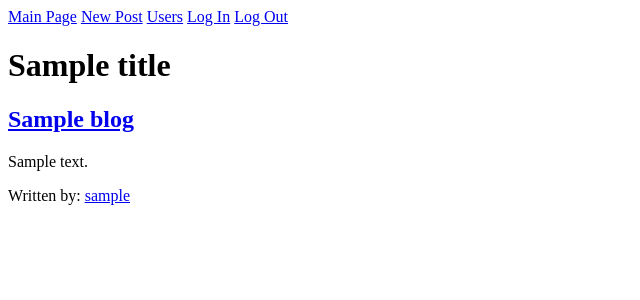
After one commit to SirBeanie/blogz, a Flask app: template templates/one-blog.html in a window 1280 px wide. The commit adds this page. Shown: the top 300 px of the page, without its empty margins (0-640 px from the left). Run offline with Flask 2, Linux system fonts and the light colour scheme; the visitor is signed in with stand-in values (Sample User, id 1); tables that the repository leaves empty hold one stand-in row (values such as "Sample post"); the template is opened without the code that fills it: most values are stand-ins (such as "Sample title", 1, 10 or a date in 2020); data that the repository does not hold is empty.

Commit message:
changes to templates needs work

```diff
--- a/main.py
+++ b/main.py
@@ -31,10 +31,11 @@ class User(db.Model):
 		self.username = username
 		self.password = password
 
-
-@app.route("/")
-def start():
-	return render_template("index.html")
+@app.before_request
+def require_login():
+	whitelist = ['login','blog','signup','index', 'static']
+	if request.endpoint not in whitelist and 'user' not in session:
+		return redirect("/login")
 
 @app.route("/blog")
 def blog():
@@ -43,6 +44,15 @@ def blog():
 		blog = Blog.query.filter_by(id=blog_id).first()
 
 		return render_template("new-blog.html", blog = blog)
+
+
+	elif request.args.get('user'):
+		user_id = request.args.get('user')
+		posts = Blog.query.filter_by(user_id=user_id).all()
+
+		sort(post)
+		return render_template("blog.html", posts-posts, title="Posts by " + posts[0].user.username)
+
 
 	else:
 		posts = Blog.query.all()
@@ -74,13 +84,92 @@ def newpost():
 
 	return render_template("newpost.html")
 
+@app.route("/signup", methods=['GET','POST'])
+def signup():
+	if request.method == 'POST':
+		errors = 0
+		if not request.form['username']:
+			flash("Please enter a username.")
+			errors += 1
+		if not request.form['password']:
+			flash("Please enter a password.")
+			errors += 1
+		if not request.form['verify']:
+			flash("Please verify password.")
+			errors += 1
+		if request.form['password'] != request.form['verify']:
+			flash("Passwords do not match.")
+			errors += 1
+		if request.form['username'] and User.query.filter_by(username=request.form['username']).first():
+			flash("Username already exists.")
+			errors += 1
+
+		if errors > 0:
+			return render_template("signup.html", title="Sign Up")
+		else:
+			username = request.form['username']
+			password = request.form['password']
+			verify = request.form['verify']
+
+			user = User(username, password)
+			db.session.add(user)
+			db.session.commit()
+
+			session['user'] = username
+			flash("Logged in as " + username)
+			return redirect("/newpost")
+
+	return render_template("signup.html", title="Sign Up")
+
+
+@app.route("/login", methods=['GET','POST'])
+def login():
+	if request.method == 'POST':
+		errors = 0 # set error count to zero for each new POST request
+		if not request.form['username']:
+			flash("Please enter a username.")
+			errors += 1
+		if not request.form['password']:
+			flash("Please enter a password.")
+			errors += 1
+		if request.form['username'] and not User.query.filter_by(username=request.form['username']).first():
+			flash("Invalid username.")
+			errors += 1
+
+		if errors > 0:
+			return render_template("login.html", title="Log In")
+		else:
+			username = request.form['username']
+			password = request.form['password']
+
+			user = User.query.filter_by(username=username).first()
+			if password != user.password:
+				flash("Incorrect password.")
+				return render_template("login.html", title="Log In")
+
+			session['user'] = username
+			flash("Logged in as " + username)
+			return redirect("/newpost")
+
+	return render_template("login.html", title="Log In")
+
+
+
 @app.route("/logout", methods=['POST'])
 def logout():
-
+	flash("Logged out " + session['user'])
+	del session['user']
+	return redirect("/blog")
 
 
 	return redirect("/blog")
 
+@app.route("/")
+def index():
+	users = User.query.all()
+	return render_template("user_index.html", users=users, title="Authors")
+
+
 
 if __name__ == "__main__":
     app.run()
--- a/templates/base.html
+++ b/templates/base.html
@@ -1,12 +1,14 @@
 <html>
 <head>
 	<title>{{title}}</title>
-
 </head>
 	<body>
 		<div class="left">
 			<a class="nav" href="/blog">Main Page</a>
 			<a class="nav" href="/newpost">New Post</a>
+			<a class="nav" href="/">Users</a>
+			<a class="nav" href="/login">Log In</a>
+			<a class="nav" id="logout" href="/logout">Log Out</a>
 		</div>
 
 		<div class="right">
--- a/templates/blog.html
+++ b/templates/blog.html
@@ -1,9 +1,10 @@
-
 {% extends "base.html" %}
 {% block content %}
-	{% for blog in posts %}
+	<h1>{{title}}</h1>
+	{% for blog in entries %}
 		<h2><a href="/blog?id={{blog.id}}">{{blog.title}}</a></h2>
 		<p>{{blog.body}}</p>
+		<p class="author">Written by: <a href="/blog?user={{blog.user.id}}">{{blog.user.username}}</a></p>
 		<hr />
 	{% endfor %}
 {% endblock %}
--- /dev/null
+++ b/templates/one-blog.html
@@ -0,0 +1,7 @@
+{% extends "base.html" %}
+{% block content %}
+		<h1>{{title}}</h1>
+		<h2><a href="/blog?id={{blog.id}}">{{blog.title}}</a></h2>
+		<p>{{blog.body}}</p>
+		<p class="author">Written by: <a href="/blog?user={{blog.user.id}}">{{blog.user.username}}</a></p>
+{% endblock %}
```
Also changed, not shown: templates/signup.html (+38 -0 lines), templates/user_index.html (added, +8 -0 lines), sort.py (line endings or trailing spaces), templates/newpost.html (line endings or trailing spaces), templates/singleUser.html (deleted).
